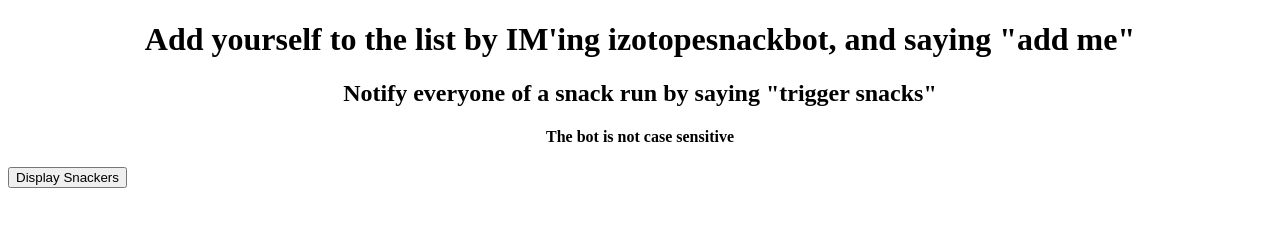
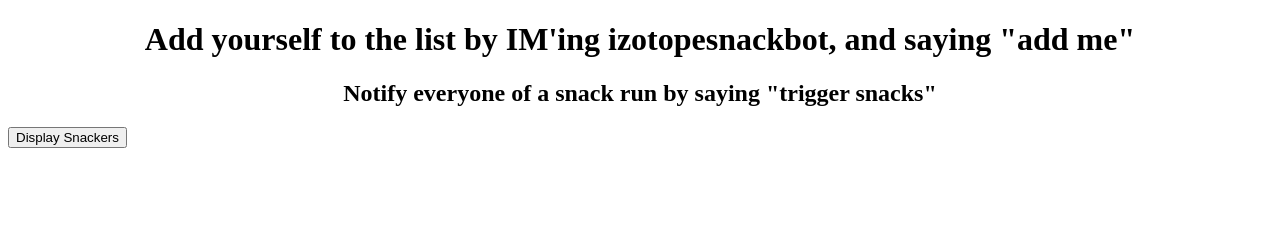
Before and after one commit to ZECTBynmo/SnackBot, a plain HTML site: page index.html in a window 1280 px wide. Drawn offline with nearby package versions, Linux system fonts and the light colour scheme.

Commit message:
got rid of the notice that the bot is not case sensitive

```diff
--- a/index.html
+++ b/index.html
@@ -24,7 +24,6 @@
 	<body>
 		<h1 align='center'>Add yourself to the list by IM'ing izotopesnackbot, and saying "add me"</h1>
 		<h2 align='center'>Notify everyone of a snack run by saying "trigger snacks"</h2>
-		<h4 align='center'>The bot is not case sensitive</h2>
 
 		<ol id="snackerList"></ol>
 		<input id="clearButton" type="button" onClick="refreshSnackers();" value="Display Snackers"/>
```
